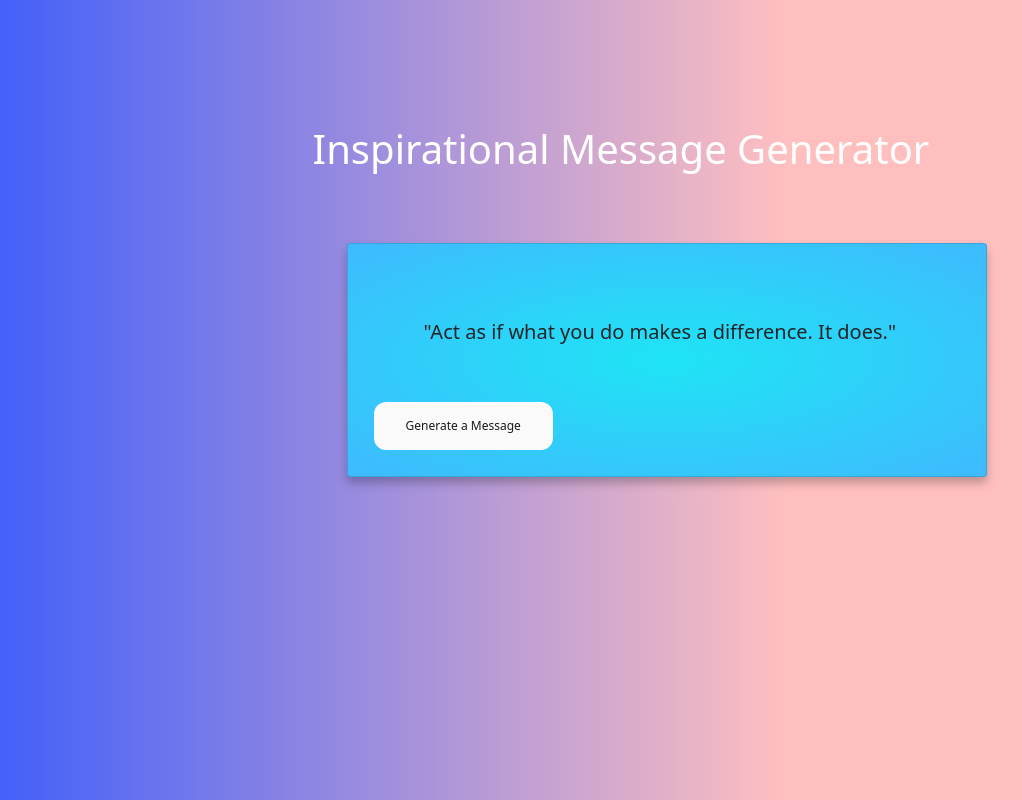
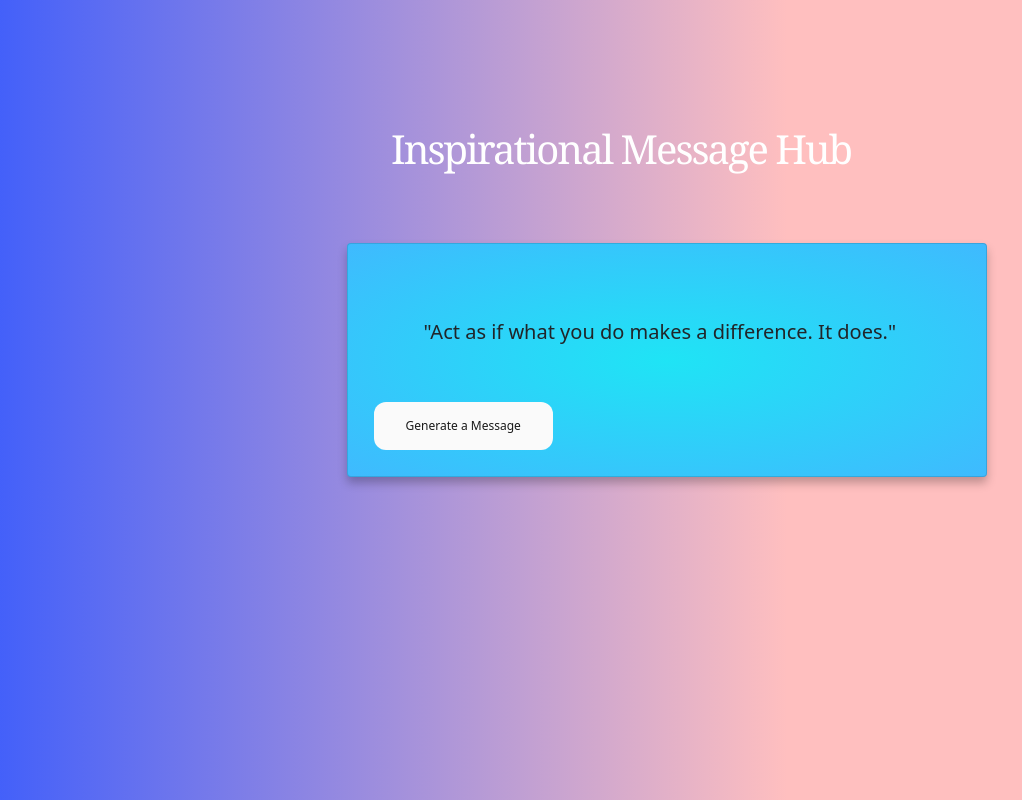
Before and after one commit to jburger69/shout-out-generator, a React (Create React App) app: page / in a window 1280 px wide. Shown: the whole page, without its empty margins (19-1041 px from the left). Built offline with nearby package versions, Linux system fonts and the light colour scheme.

Commit message:
Fixed few things

```diff
--- a/src/App.js
+++ b/src/App.js
@@ -1,6 +1,7 @@
 import React from "react";
 import inspirationalMessages from './Data';
 import InspirationalMessage from "./components/InspirationalMessage";
+
 
 
 class App extends React.Component {
@@ -31,7 +32,7 @@ class App extends React.Component {
   render () {
     return (
       <div className="App">
-        <h1 className='center'>Inspirational Message Generator</h1>
+        <h1 className='center'>Inspirational Message Hub</h1>
         <InspirationalMessage generateRandomMessage={this.generateRandomMessage}
           inspirationalMessage={this.state}/>
       </div>
--- a/src/index.css
+++ b/src/index.css
@@ -22,6 +22,9 @@ code {
 h1 {
   padding: 50px;
   color: white;
+  font-family: Georgia, sans-serif;
+  font-size: 5em;
+  letter-spacing: -2px;
 }
 
 h5 {
@@ -41,8 +44,8 @@ h5 {
   display: inline-block;
   font-size: 12px;
 }
-
-/* .btn_link::after {
+/*
+.btn_link::after {
   position: absolute;
   top: 25px;
   left: 0;
```
